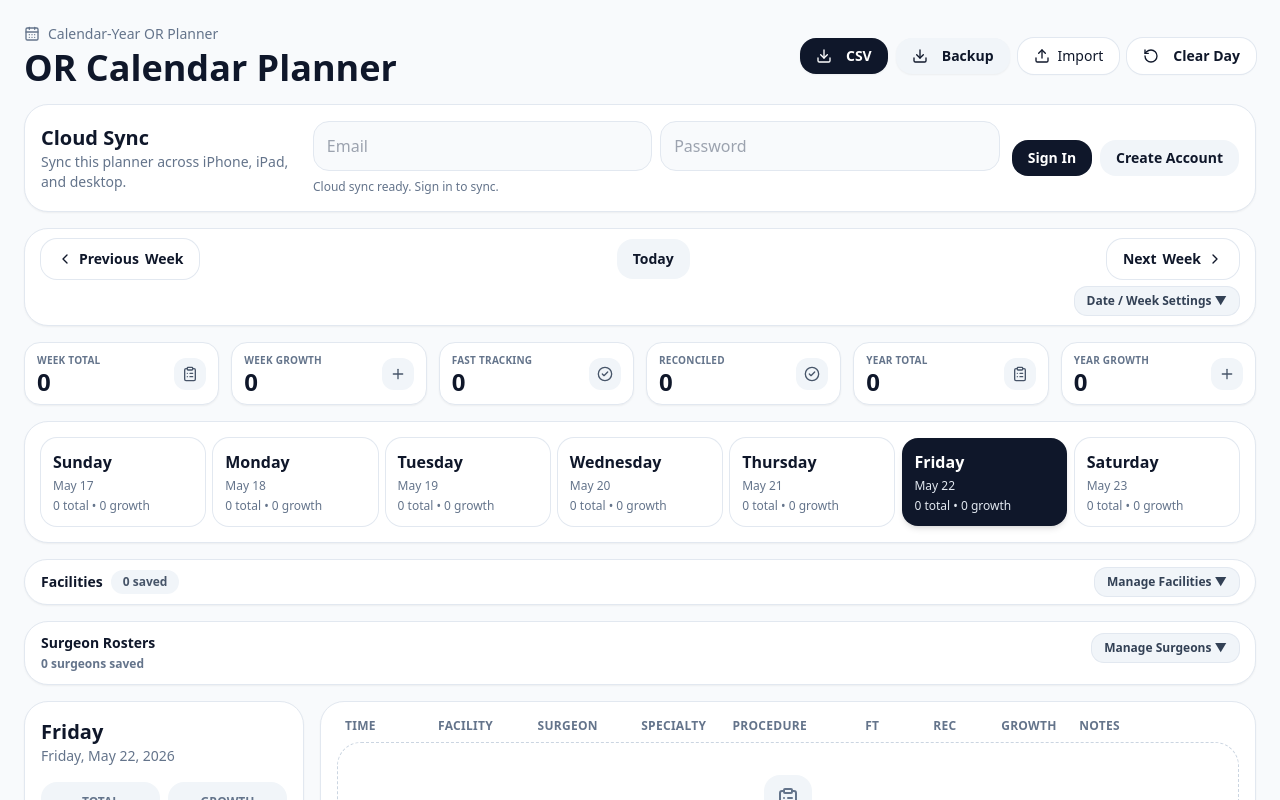
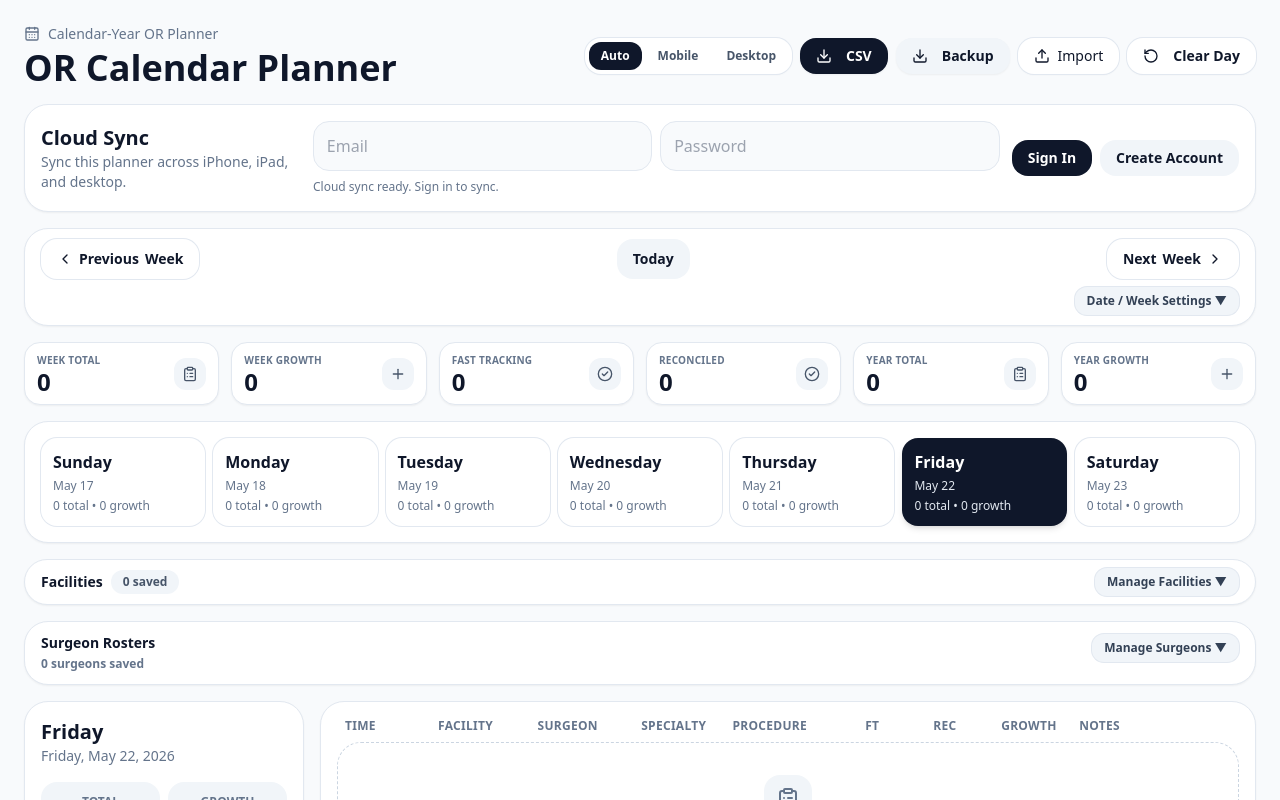
Before and after one commit to FBS9/or-planner, a React (Vite) app: page / in a window 1280 px wide. Shown: the top 800 px of the page. Built offline with nearby package versions, Linux system fonts and the light colour scheme.

Commit message:
Update App.jsx

```diff
--- a/src/App.jsx
+++ b/src/App.jsx
@@ -206,6 +206,7 @@ export default function ORPlannerApp() {
   const [caseTemplateSurgeon, setCaseTemplateSurgeon] = useState("");
   const [caseQuantity, setCaseQuantity] = useState(1);
   const [showMobileAddCase, setShowMobileAddCase] = useState(false);
+  const [layoutMode, setLayoutMode] = useState(() => localStorage.getItem("or-planner-layout-mode") || "auto");
   const [casesByDate, setCasesByDate] = useState({});
   const [facilities, setFacilities] = useState(DEFAULT_FACILITIES);
   const sortedFacilities = useMemo(() => [...facilities].sort((a, b) => a.localeCompare(b)), [facilities]);
@@ -239,6 +240,14 @@ export default function ORPlannerApp() {
   const weekStart = useMemo(() => startOfWeek(fromDateKey(selectedDate), weekStartDay), [selectedDate, weekStartDay]);
   const weekDates = useMemo(() => orderedDays.map((_, index) => toDateKey(addDays(weekStart, index))), [weekStart, orderedDays]);
   const selectedDayName = fromDateKey(selectedDate).toLocaleDateString(undefined, { weekday: "long" });
+  const isDesktopLayout = layoutMode === "desktop";
+  const isMobileLayout = layoutMode === "mobile";
+  const mobileOnlyClass = isDesktopLayout ? "hidden" : isMobileLayout ? "block" : "md:hidden";
+  const desktopOnlyClass = isDesktopLayout ? "block" : isMobileLayout ? "hidden" : "hidden md:block";
+
+  useEffect(() => {
+    localStorage.setItem("or-planner-layout-mode", layoutMode);
+  }, [layoutMode]);
 
   const getPlannerSnapshot = () => ({
     plannerTitle,
@@ -560,7 +569,7 @@ export default function ORPlannerApp() {
     Object.entries(casesByDate).forEach(([, cases]) => {
       (cases || []).forEach((item) => {
         const procedure = (item.procedure || "").trim();
-        if (!procedure || procedure.length < 4) return;
+        if (!procedure || procedure.length < 4 || procedure.toLowerCase() === "hysterectomy b") return;
         const itemSpecialty = getSurgeonSpecialty(surgeonRosters, item.facility, item.surgeon);
         if (normalizeProcedureSearch(itemSpecialty) === specialty) procedures.add(procedure);
       });
@@ -593,7 +602,7 @@ export default function ORPlannerApp() {
   const selectFacilityAndMoveToSurgeon = (facility) => {
     syncActiveFacility(facility);
     window.setTimeout(() => {
-      const isDesktop = window.matchMedia?.("(min-width: 768px)")?.matches;
+      const isDesktop = isDesktopLayout ? true : isMobileLayout ? false : window.matchMedia?.("(min-width: 768px)")?.matches;
       const target = isDesktop ? desktopSurgeonInputRef.current : mobileSurgeonInputRef.current;
       target?.focus?.();
       if (isDesktop && desktopSurgeonInputRef.current) desktopSurgeonInputRef.current.select?.();
@@ -785,7 +794,18 @@ export default function ORPlannerApp() {
             </div>
             <input value={plannerTitle} onChange={(e) => setPlannerTitle(e.target.value)} className="mt-1 w-full bg-transparent text-3xl md:text-4xl font-bold outline-none" aria-label="Planner title" />
           </div>
-          <div className="flex flex-wrap gap-2">
+          <div className="flex flex-wrap items-center gap-2">
+            <div className="inline-flex items-center gap-1 rounded-2xl bg-white p-1 text-xs font-semibold text-slate-600 shadow-sm ring-1 ring-slate-200">
+              {[["auto", "Auto"], ["mobile", "Mobile"], ["desktop", "Desktop"]].map(([value, label]) => (
+                <button
+                  key={value}
+                  onClick={() => setLayoutMode(value)}
+                  className={`rounded-xl px-3 py-1.5 ${layoutMode === value ? "bg-slate-900 text-white" : "hover:bg-slate-100"}`}
+                >
+                  {label}
+                </button>
+              ))}
+            </div>
             <Button onClick={() => exportToCsv(casesByDate, surgeonRosters)} className="rounded-2xl shadow-sm"><Download className="mr-2 h-4 w-4" /> CSV</Button>
             <Button onClick={exportJson} variant="secondary" className="rounded-2xl shadow-sm"><Download className="mr-2 h-4 w-4" /> Backup</Button>
             <label className="inline-flex cursor-pointer items-center rounded-2xl bg-white px-4 py-2 text-sm font-medium shadow-sm ring-1 ring-slate-200">
@@ -1054,7 +1074,7 @@ export default function ORPlannerApp() {
                 </div>
                 <button
                   onClick={() => setShowMobileAddCase((prev) => !prev)}
-                  className="rounded-xl bg-slate-900 px-3 py-2 text-xs font-semibold text-white shadow-sm md:hidden"
+                  className={`rounded-xl bg-slate-900 px-3 py-2 text-xs font-semibold text-white shadow-sm ${isDesktopLayout ? "hidden" : isMobileLayout ? "inline-flex" : "md:hidden"}`}
                 >
                   {showMobileAddCase ? "Close" : "Add Case"}
                 </button>
@@ -1092,7 +1112,7 @@ export default function ORPlannerApp() {
                 {facilities.length === 0 && <p className="text-xs text-slate-500">Add facilities in Surgeon Rosters before logging cases.</p>}
               </div>
 
-              <div className={`${showMobileAddCase ? "block" : "hidden"} space-y-4 md:block`}>
+              <div className={`${isDesktopLayout ? "block" : isMobileLayout ? (showMobileAddCase ? "block" : "hidden") : `${showMobileAddCase ? "block" : "hidden"} md:block`} space-y-4`}>
                 <div className="space-y-2">
                   <label className="text-sm font-semibold text-slate-600">Search</label>
                   <div className="flex items-center rounded-2xl border border-slate-200 bg-white px-3">
@@ -1109,7 +1129,7 @@ export default function ORPlannerApp() {
                     value={caseTemplateSurgeon}
                     onChange={(e) => setCaseTemplateSurgeon(e.target.value)}
                     onKeyDown={(e) => { if (e.key === "Enter") { e.preventDefault(); selectSurgeonAndMoveToProcedure(); } }}
-                    className="input md:hidden"
+                    className={`input ${mobileOnlyClass}`}
                     disabled={facilities.length === 0}
                   >
                     <option value="">Select surgeon</option>
@@ -1131,7 +1151,7 @@ export default function ORPlannerApp() {
                     }}
                     list="add-surgery-surgeon-list"
                     placeholder="Search surgeon"
-                    className="input hidden md:block"
+                    className={`input ${desktopOnlyClass}`}
                     disabled={facilities.length === 0}
                   />
                   <datalist id="add-surgery-surgeon-list">
@@ -1150,13 +1170,13 @@ export default function ORPlannerApp() {
                     onChange={(e) => setCaseTemplateProcedure(e.target.value)}
                     onKeyDown={(e) => { if (e.key === "Enter") addCase(); }}
                     placeholder="Type procedure"
-                    className="input md:hidden"
+                    className={`input ${mobileOnlyClass}`}
                   />
                   <select
                     value={procedureOptionsForSpecialty.includes(caseTemplateProcedure) ? caseTemplateProcedure : ""}
                     onChange={(e) => setCaseTemplateProcedure(e.target.value)}
                     onKeyDown={(e) => { if (e.key === "Enter") addCase(); }}
-                    className="input md:hidden"
+                    className={`input ${mobileOnlyClass}`}
                   >
                     <option value="">{filteredProcedureOptions.length ? "Matching saved procedures" : procedureOptionsForSpecialty.length ? "No matching saved procedures" : "No saved procedures yet"}</option>
                     {filteredProcedureOptions.map((procedure) => (
@@ -1170,7 +1190,7 @@ export default function ORPlannerApp() {
                     onKeyDown={(e) => { if (e.key === "Enter") addCase(); }}
                     list="add-surgery-procedure-list"
                     placeholder={addSurgerySpecialty ? `Search ${addSurgerySpecialty} procedures` : "Procedure"}
-                    className="input hidden md:block"
+                    className={`input ${desktopOnlyClass}`}
                   />
                   <datalist id="add-surgery-procedure-list">
                     {filteredProcedureOptions.map((procedure) => (
```
